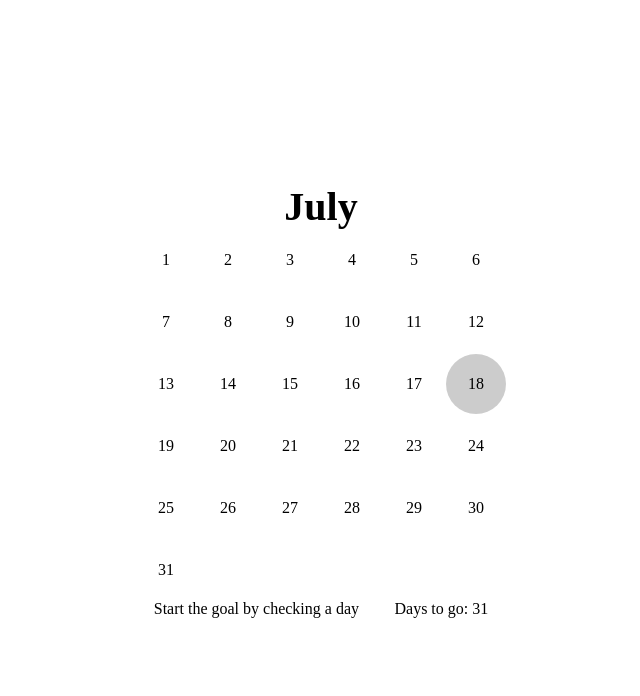
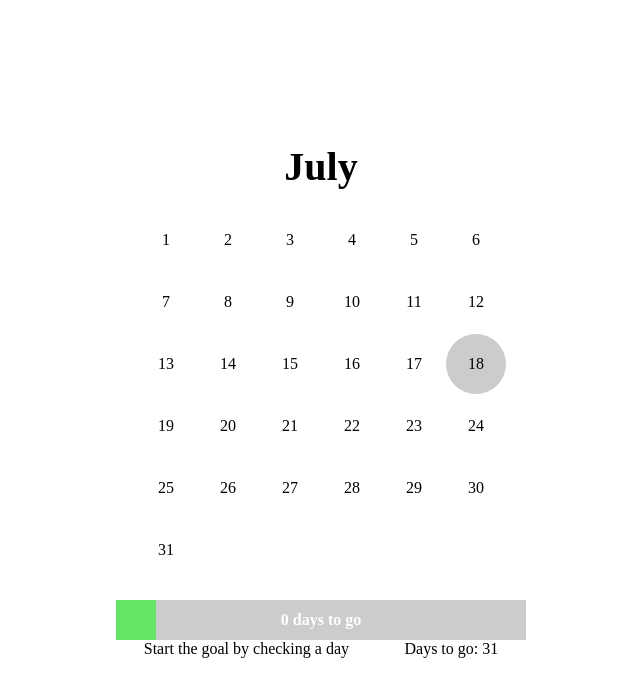
Before and after one commit to eIonut/tracker, a React (Vite) app: page / in a window 1280 px wide. Shown: the top 696 px of the page, without its empty margins (319-959 px from the left). Built offline with nearby package versions, Linux system fonts and the light colour scheme.

Commit message:
added progress bar

```diff
--- a/src/Box.jsx
+++ b/src/Box.jsx
@@ -7,6 +7,7 @@ const DaysContainer = styled.section`
   grid-template-rows: repeat(auto, 1fr);
   grid-template-columns: repeat(6, 1fr);
   grid-gap: 0.2rem;
+  padding: 2rem;
 `;
 
 const Box = ({ days, setDays }) => {
--- /dev/null
+++ b/src/Completed.jsx
@@ -0,0 +1,42 @@
+import React, {useEffect, useRef, useState} from 'react'
+import styled, { css } from "styled-components";
+
+const ProgressBarContainer = styled.section`
+  position: relative;
+  background-color: rgba(0,0,0,0.2);
+`;
+
+const ProgressBar = styled.div`
+  padding: 2rem;
+  background-color: rgba(0, 255, 0, 0.5);
+  width: ${(props) => props.barWidth + '%'}
+`;
+
+const ProgressText = styled.p`
+  width: 100%;
+  z-index: 9999;
+  position: absolute;
+  text-align: center;
+  top: 11px;
+  color: white;
+  font-weight: bold;
+  font-size: 1.6rem;
+`;
+
+const Completed = ({completedDays, maxDays}) => {
+  const [isFull, setIsFull] = useState(false);
+   useEffect(() => {
+    if (completedDays === maxDays) {
+      setIsFull(true);
+    }
+  }, [completedDays]);
+
+  return (
+    <ProgressBarContainer>
+      <ProgressText>{completedDays} days to go</ProgressText>
+      <ProgressBar barWidth={(completedDays / maxDays) * 100}/>
+    </ProgressBarContainer>
+  )
+}
+
+export default Completed
--- a/src/TrackPage.jsx
+++ b/src/TrackPage.jsx
@@ -1,6 +1,7 @@
 import React, { useState, useEffect } from "react";
 import styled, { css } from "styled-components";
 import Box from "./Box";
+import Completed from "./Completed";
 
 const TrackPageContainer = styled.section`
   display: flex;
@@ -21,6 +22,7 @@ const DaysCounter = styled.div`
   align-items: center;
   font-size: 1.6rem;
 `;
+
 const TrackPage = ({ days, setDays }) => {
   const completedDays = days.filter((day) => {
     if (day.completed) {
@@ -81,6 +83,7 @@ const TrackPage = ({ days, setDays }) => {
       <div>
         {<MonthTitle>{month}</MonthTitle>}
         <Box days={days} setDays={setDays} />
+        <Completed maxDays={completedDays + incompletedDays} completedDays={completedDays}/>
         {daysCounter.completedDays === days.length
           ? "You have completed the goal! Congrats!"
           : daysC}
```
